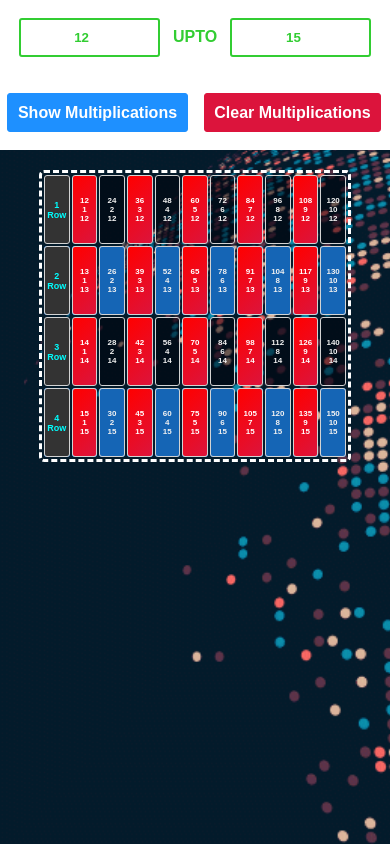
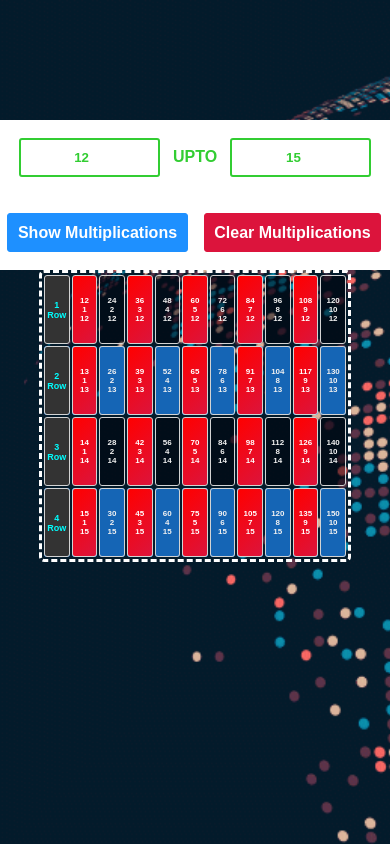
Before and after one commit to kanhu-sys/Multiplication, a plain HTML site: page index.html in a window 390 px wide. Drawn offline with Linux system fonts and the light colour scheme.

Commit message:
Header Position
header position to relative

```diff
--- a/mul.css
+++ b/mul.css
@@ -133,6 +133,14 @@ label{
     font-weight:bold;
 }
 @media only screen and (max-width:500px){
+    .container-header{
+    background-color:#ffffff;
+    width:100%;
+    position:relative;
+    top:0;
+    left:0;
+    right:0;
+}
     .container-header .block-1{
         width:100%;
         background-color: white;
```
